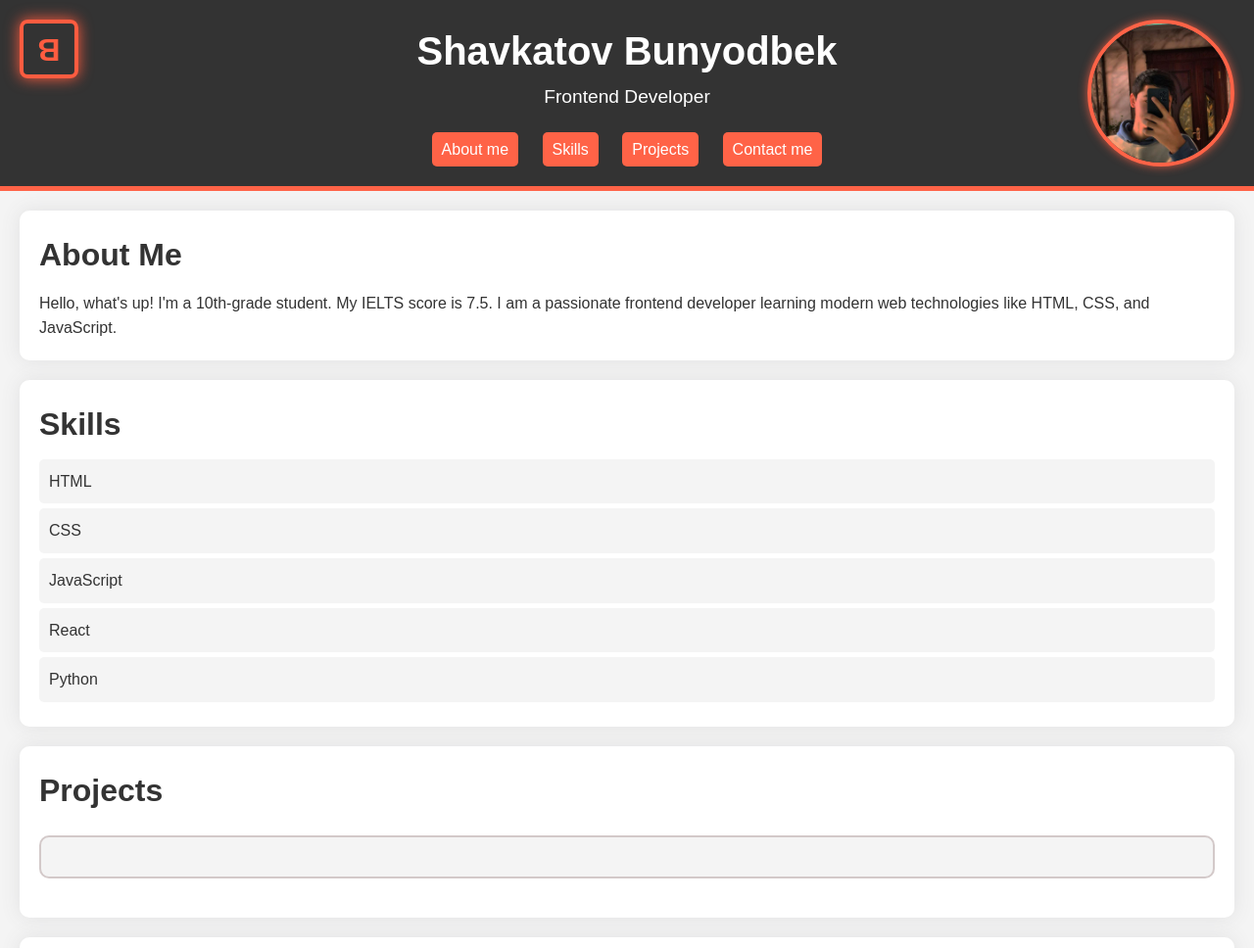
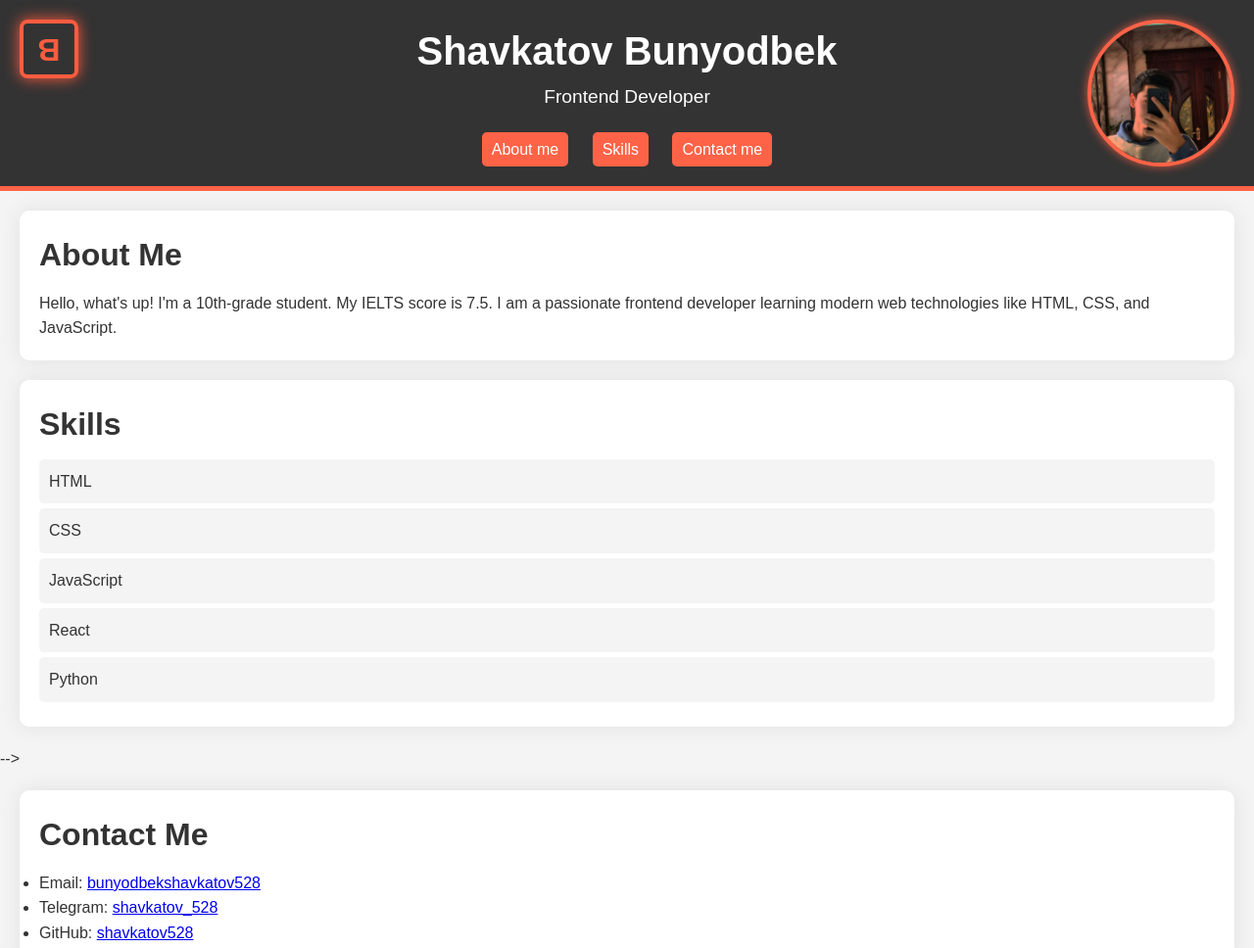
Before and after one commit to shavkatov528/Bunyodbek, a plain HTML site: page index.html in a window 1280 px wide. Shown: the top 968 px of the page at 98% size. Drawn offline with Linux system fonts and the light colour scheme.

Commit message:
Update index.html

```diff
--- a/index.html
+++ b/index.html
@@ -13,7 +13,7 @@
         <nav>
             <a href="#about">About me</a>
             <a href="#skills">Skills</a>
-            <a href="#projects">Projects</a>
+            <!-- <a href="#projects">Projects</a> -->
             <a href="#contact">Contact me</a>
         </nav>
     </header>
@@ -37,7 +37,7 @@
             </ul>
         </section>
 
-        <section id="projects" class="projects">
+        <!-- <section id="projects" class="projects">
             <h2>Projects</h2>
             <div class="project">
                 <!-- <h1>I don't have projects yet</h1> -->
@@ -48,7 +48,7 @@
                 <h3>Project 2: E-commerce Site</h3>
                 <p>A responsive portfolio website built using HTML and CSS.</p>
             </div> -->
-        </section>
+        <!-- </section> --> -->
 
         <section id="contact" class="contact">
             <h2>Contact Me</h2>
```
